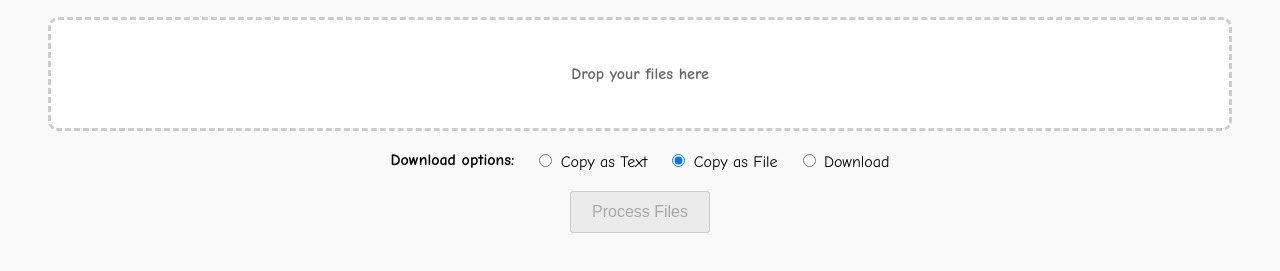
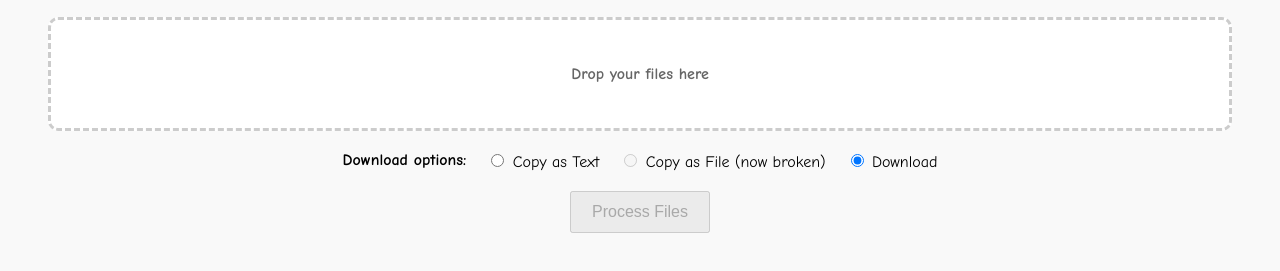
Before and after one commit to rust2/rust2.github.io, a plain HTML site: page prompt/index.html in a window 1280 px wide. Shown: the part 203-474 px from the top of the page. Drawn offline with Linux system fonts and the light colour scheme.

Commit message:
copy as file is broken for some reason

```diff
--- a/prompt/index.html
+++ b/prompt/index.html
@@ -70,8 +70,8 @@
 <div class="options">
   <span style="font-weight:bold">Download options:</span>
   <label><input type="radio" name="action" value="copy-text"> Copy as Text</label>
-  <label><input type="radio" name="action" value="copy-file" checked> Copy as File</label>
-  <label><input type="radio" name="action" value="download"> Download</label>
+  <label><input type="radio" name="action" value="copy-file" disabled> Copy as File (now broken)</label>
+  <label><input type="radio" name="action" value="download" checked> Download</label>
 </div>
 
 <button id="process-btn" disabled>Process Files</button>
```
